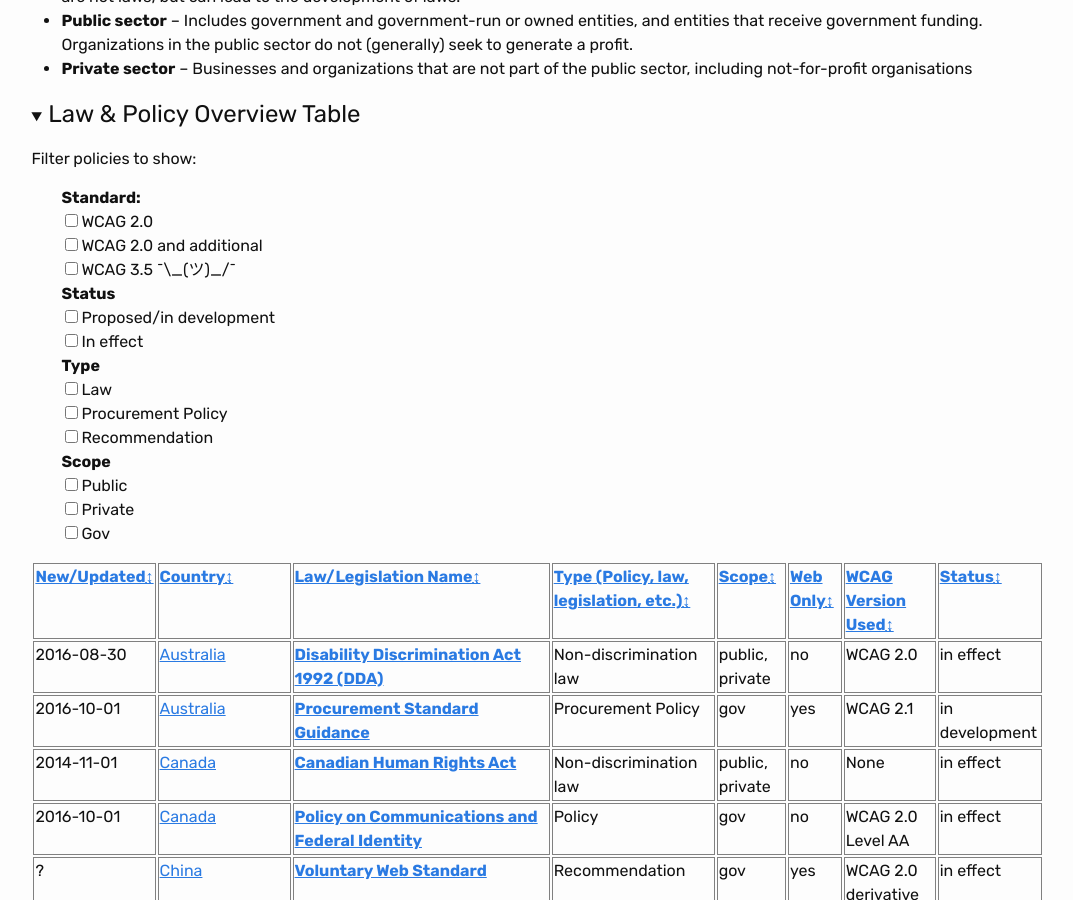
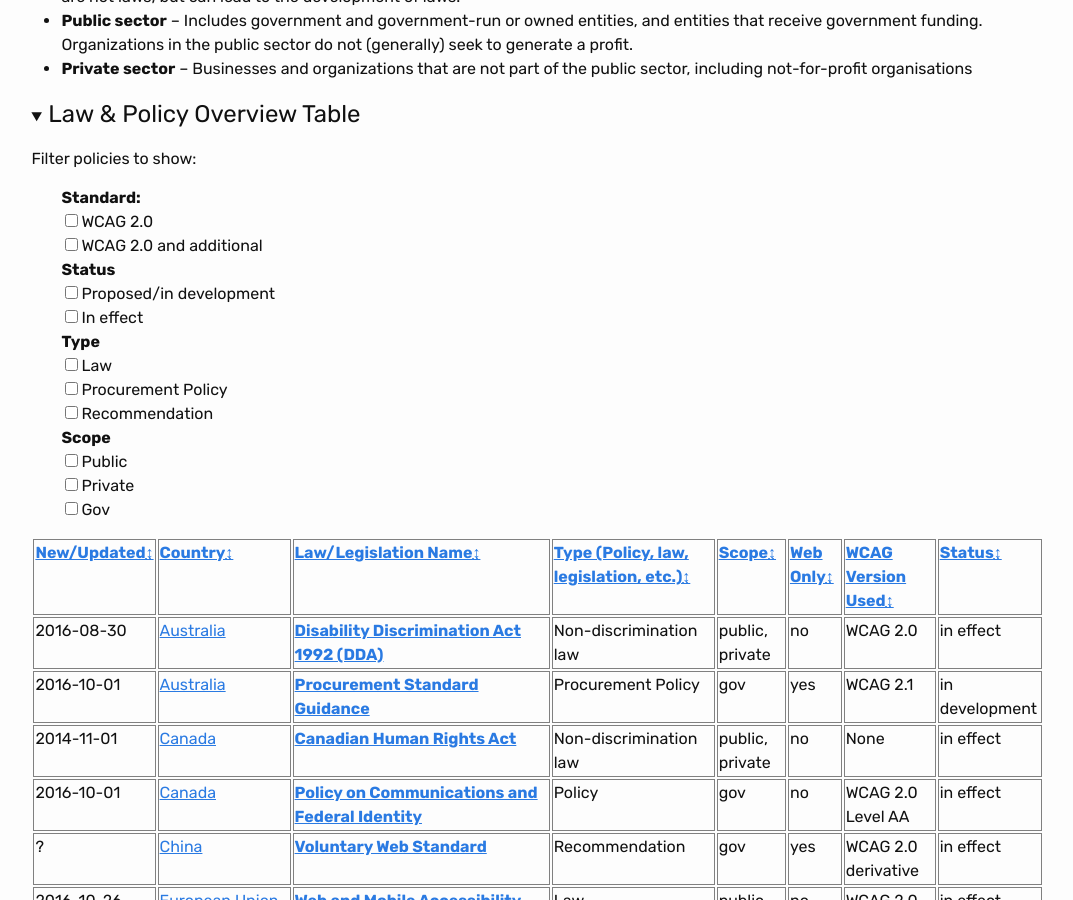
Before and after one commit to w3c/wai-policies-prototype, a Jekyll site: the page built from index.html, in a window 1280 px wide and 900 px high, scrolled down 802 px. Shown: the whole window, without its empty margins (206-1279 px from the left). Built offline with Jekyll 4.4.1, drawn with Linux system fonts in a browser that asks for light colours.

Commit message:
Update details for WCAG version
resolves issue #34

```diff
--- a/index.html
+++ b/index.html
@@ -50,7 +50,6 @@ layout: default
         <li><strong>Standard:</strong></li>
         <li><input id="wcag20" type="checkbox"></input><label for="wcag20">WCAG 2.0</label></li>
         <li><label><input type="checkbox">WCAG 2.0 and additional</label></li>
-        <li><label><input type="checkbox">WCAG 3.5 ¯\_(ツ)_/¯</label></li>
         <li><strong>Status</strong></li>
         <li><label><input type="checkbox">Proposed/in development</label></li>
         <li><label><input type="checkbox">In effect</label></li>
```
Also changed, not shown: other parts of index.html (+1 -0 lines).
